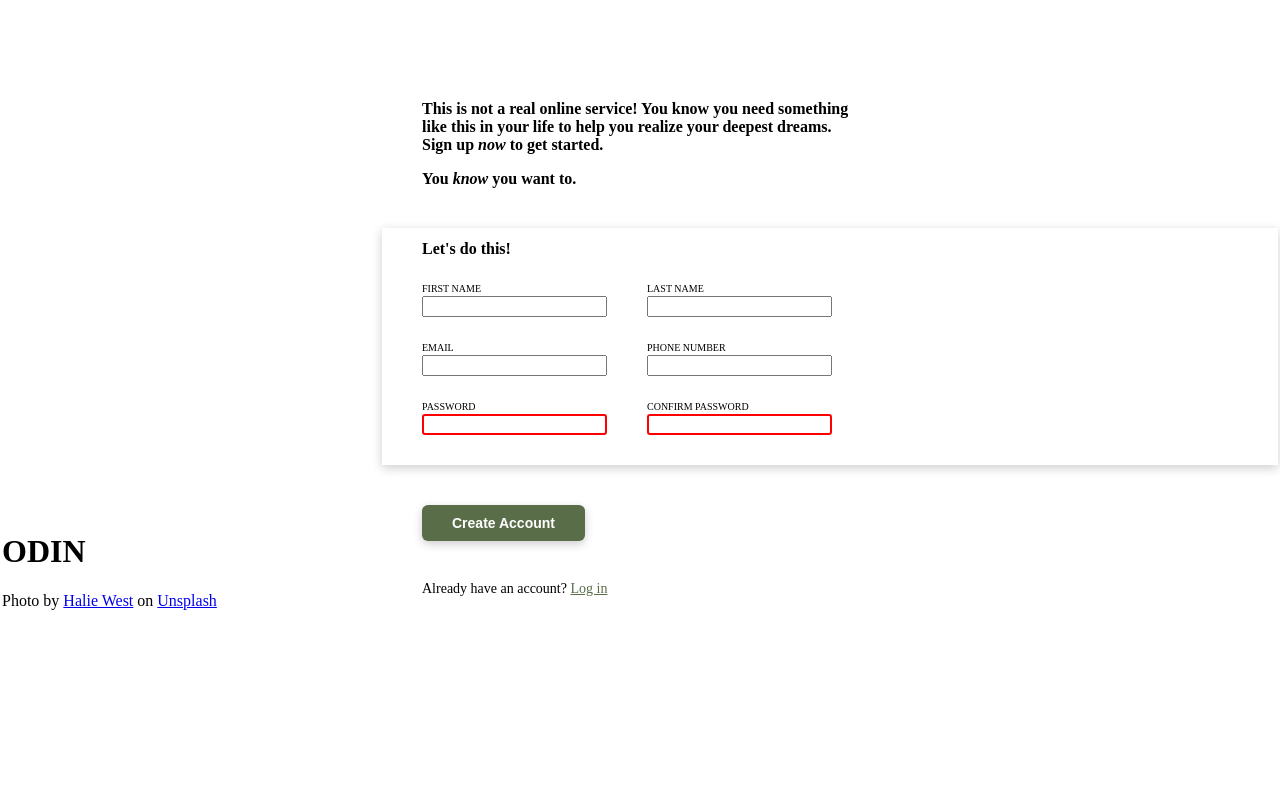
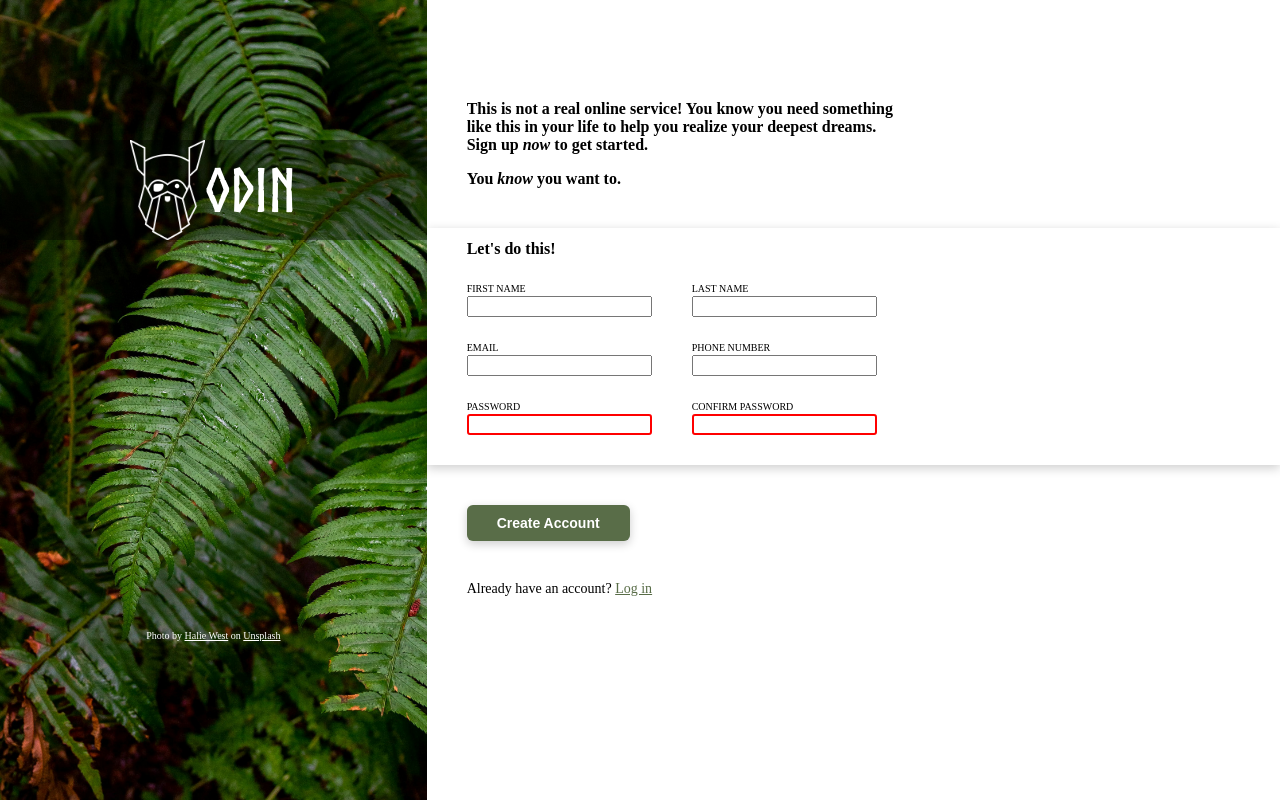
Before and after one commit to sidobelei/odin_sign_up_form, a plain HTML site: page index.html in a window 1280 px wide. Drawn offline with Linux system fonts and the light colour scheme.

Commit message:
Add styling to header section

```diff
--- a/index.html
+++ b/index.html
@@ -7,12 +7,12 @@
     <link rel="stylesheet" href="styles.css">
 </head>
 <body>
-    <div>
-        <div>
-            <img src="imgs/odin-lined.png" alt="Odin Logo">
+    <div class="background-container">
+        <div class="header">
+            <img class="logo" src="imgs/odin-lined.png" alt="Odin Logo">
             <h1>ODIN</h1>
         </div>
-        <p>Photo by <a href="https://unsplash.com/@haliewestphoto">Halie West</a> on <a href="https://unsplash.com/photos/green-leaf-plant-in-close-up-photography-25xggax4bSA">Unsplash</a></p>
+        <p class="attribution">Photo by <a href="https://unsplash.com/@haliewestphoto">Halie West</a> on <a href="https://unsplash.com/photos/green-leaf-plant-in-close-up-photography-25xggax4bSA">Unsplash</a></p>
     </div>
     <div class="content-container">
         <div class="introduction-container">
--- a/styles.css
+++ b/styles.css
@@ -1,9 +1,53 @@
+@font-face {
+    font-family: "norseBold";
+    src:
+    url(fonts/Norse-Bold.woff2) format("woff2"),
+    url(fonts/Norse-Bold.woff) format("woff");
+}
+
 body {
     height: 100vh;
     width: 100vw;
     margin: 0;
     display: flex;
     justify-content: center;
+}
+
+.background-container {
+    display: flex;
+    flex-direction: column;
+    align-items: center;
+    width: 35%;
+    height: 100%;
+    color: white;
+    background-image: url(imgs/halie-west-25xggax4bSA-unsplash.jpg);
+    background-size: cover;
+}
+
+.header {
+    display: flex;
+    width: 100%;
+    height: 100px;
+    margin-top: 140px;
+    justify-content: center;
+    align-items: center;
+    background-color: rgba(0, 0, 0, 0.4);
+    opacity: 1;
+    font-size: 30px;
+    font-family: "norseBold";
+}
+
+.logo {
+    height: 100%;
+}
+
+.attribution {
+    font-size: 10px;
+    margin-top: 390px;
+}
+
+.attribution a {
+    color: white;
 }
 
 .content-container {
```
Also changed, not shown: fonts/Norse-Bold.woff (added), fonts/Norse-Bold.woff2 (added).
